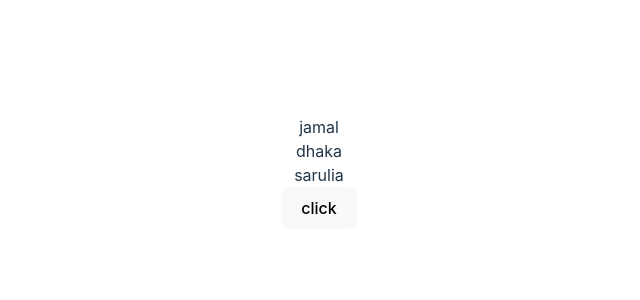
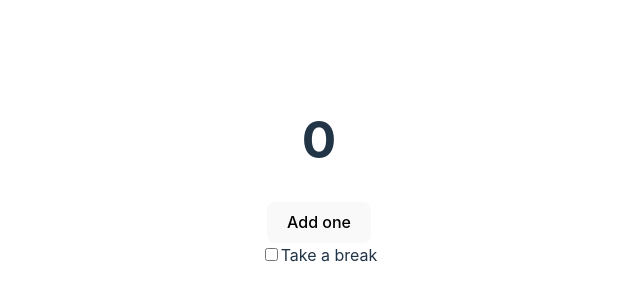
Before and after one commit to faisal-foyez/react_performace_optimization, a React (Vite) app: page / in a window 1280 px wide. Shown: the part 228-528 px from the top of the page, without its empty margins (321-961 px from the left). Built offline with nearby package versions, Linux system fonts and the light colour scheme.

Commit message:
Implement Preserving and resetting state

```diff
--- a/src/App.jsx
+++ b/src/App.jsx
@@ -1,14 +1,28 @@
-import Immer from './components/ImmerUse';
+import Counter from './components/Counter';
 import './App.css'
+import { useState } from 'react';
 
 function App() {
-
-
+  const [isPaused, setIsPaused] = useState(false);
   return (
-    <>
-      <Immer />
-    </>
-  )
+    <div>
+      {isPaused ? (
+        <p>See you later!</p>
+      ) : (
+        <Counter />
+      )}
+      <label>
+        <input
+          type="checkbox"
+          checked={isPaused}
+          onChange={e => {
+            setIsPaused(e.target.checked)
+          }}
+        />
+        Take a break
+      </label>
+    </div>
+  );
 }
 
 export default App
--- /dev/null
+++ b/src/components/Counter.tsx
@@ -0,0 +1,24 @@
+import { useState } from "react";
+
+export default function Counter() {
+  const [score, setScore] = useState(0);
+  const [hover, setHover] = useState(false);
+
+  let className = 'counter';
+  if (hover) {
+    className += ' hover';
+  }
+
+  return (
+    <div
+      className={className}
+      onPointerEnter={() => setHover(true)}
+      onPointerLeave={() => setHover(false)}
+    >
+      <h1>{score}</h1>
+      <button onClick={() => setScore(score + 1)}>
+        Add one
+      </button>
+    </div>
+  );
+}
```
